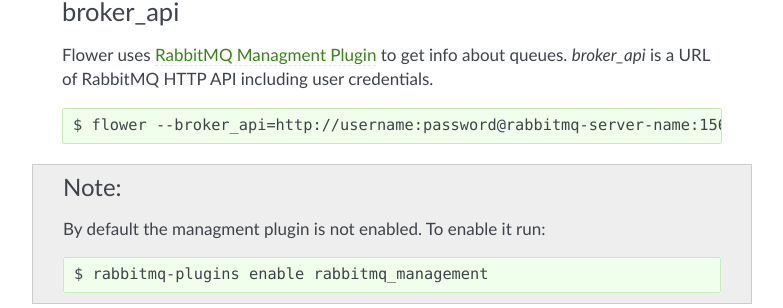
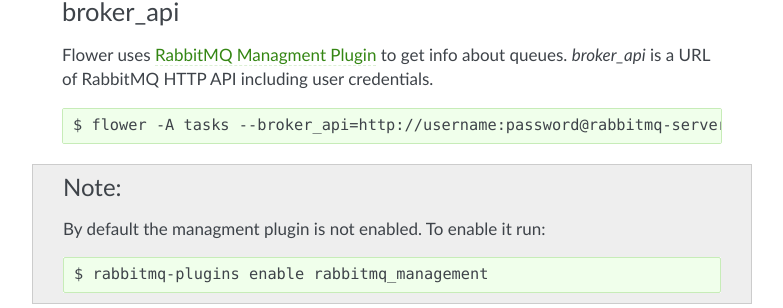
Before and after one commit to mher/flower, a Sphinx documentation site: the page built from docs/config.rst, in a window 1280 px wide and 1400 px high, scrolled down 1748 px. Shown: the part 144-452 px from the top of the window, without its empty margins (358-1141 px from the left). Built offline with Sphinx 7.4.7, drawn with Linux system fonts in a browser that asks for light colours; pages that are not in the unit, such as notebooks, are missing from menus; some of the changed text lies outside the part shown.

Commit message:
Add -A tasks option in all command examples, to avoid confusion
Signed-off-by: Balthazar Rouberol <balthazar.rouberol@mapado.com>

```diff
--- a/README.rst
+++ b/README.rst
@@ -85,15 +85,15 @@
 
 Launch the server and open http://localhost:5555: ::
 
-    $ flower --port=5555
+    $ flower -A tasks --port=5555
 
 Or launch from celery: ::
 
-    $ celery flower --address=127.0.0.1 --port=5555
+    $ celery flower -A tasks --address=127.0.0.1 --port=5555
 
 Broker URL and other configuration options can be passed through the standard Celery options: ::
 
-    $ celery flower --broker=amqp://guest:guest@localhost:5672//
+    $ celery flower -A tasks --broker=amqp://guest:guest@localhost:5672//
 
 Documentation
 -------------
--- a/docs/config.rst
+++ b/docs/config.rst
@@ -40,7 +40,7 @@
 Celery command line options also can be passed to Flower. For example
 the `--broker` sets the default broker url: ::
 
-    $ flower --broker=amqp://guest:guest@localhost:5672//
+    $ flower -A tasks --broker=amqp://guest:guest@localhost:5672//
 
 For a full list of options see: ::
 
@@ -78,7 +78,7 @@
 Flower uses `RabbitMQ Managment Plugin`_ to get info about queues.
 `broker_api` is a URL of RabbitMQ HTTP API including user credentials. ::
 
-    $ flower --broker_api=http://username:password@rabbitmq-server-name:15672/api/
+    $ flower -A tasks --broker_api=http://username:password@rabbitmq-server-name:15672/api/
 
 .. Note:: By default the managment plugin is not enabled. To enable it run::
 
@@ -141,7 +141,7 @@
 
 For example to access Flower on http://example.com/flower run it with: ::
 
-    $ flower --url_prefix=flower
+    $ flower -A tasks --url_prefix=flower
 
 And use the following `nginx` configuration:
 
```
